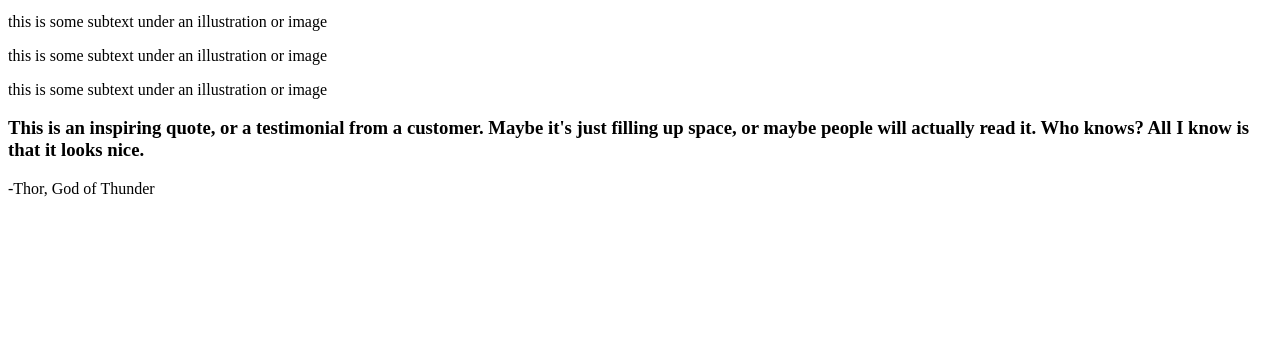
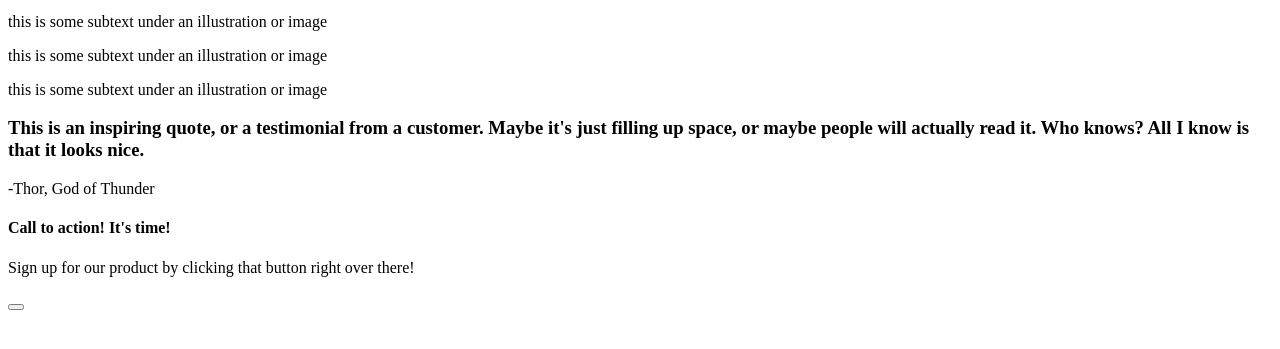
Before and after one commit to iamethanglenny/landing-page-odin-project, a plain HTML site: page index.html in a window 1280 px wide. Shown: the part 207-556 px from the top of the page. Drawn offline with Linux system fonts and the light colour scheme.

Commit message:
Feat: Add div, h3, p, and text elements to cta section in index.html

```diff
--- a/index.html
+++ b/index.html
@@ -13,7 +13,7 @@
             <div class="left-side">
                 <h1 class="hero-header">This website is awesome</h1>
                 <p class="hero-subheading">This website has some subtext that goes here under the main title. It's a smaller font and the color is a lower contrast.</p>
-                <button></button>
+                <button class="signup fill"></button>
             </div>
             <div class="right-side">
                 <p class="placeholder"></p>
@@ -47,7 +47,15 @@
             <p class="quote-author">-Thor, God of Thunder</p>
         </div>
     </section>
-    <section class="cta"></section>
+    <section class="cta">
+        <div class="cta-div">
+            <div class="left-side">
+                <h4>Call to action! It's time!</h4>
+                <p class="subtitle">Sign up for our product by clicking that button right over there!</p>
+            </div>
+            <button class="signup hollow"></button>
+        </div>
+    </section>
     <div class="footer"></div>
 </body>
 </html>
```
